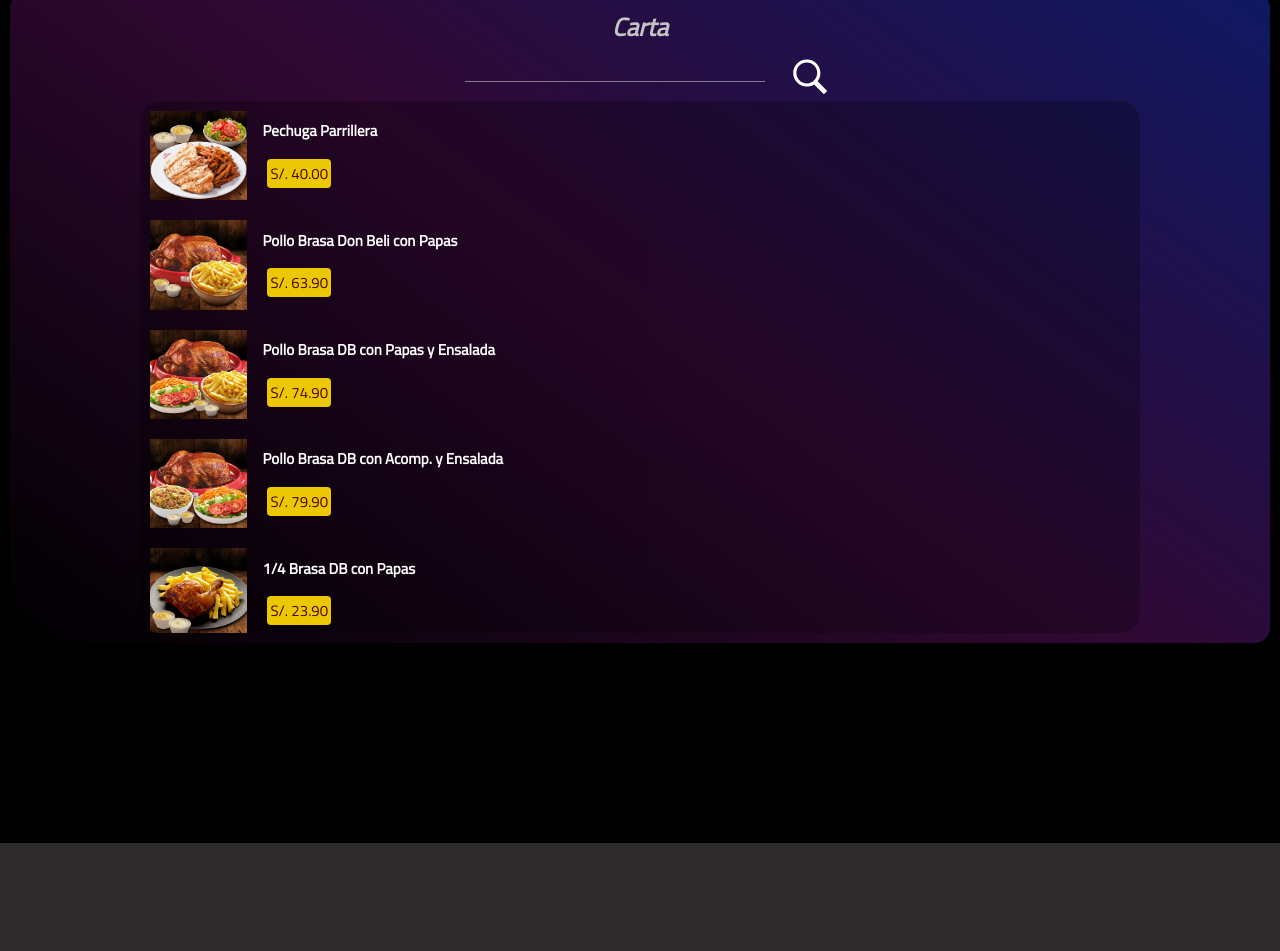
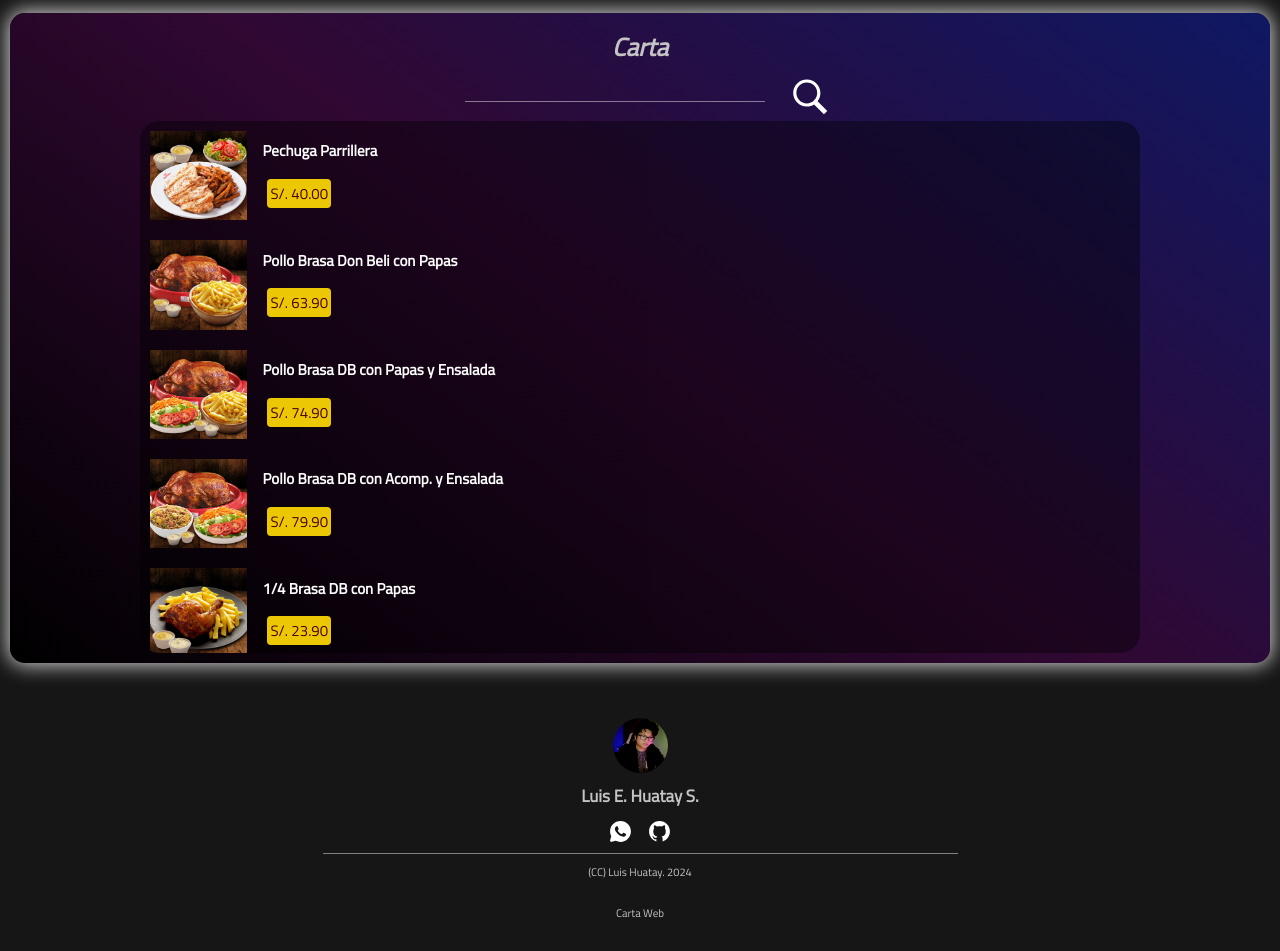
Before and after one commit to 1nfinit0/blacknet, a plain HTML site: page index.html in a window 1280 px wide. Shown: the part 1185-2136 px from the top of the page. Before the commit the page ends 2028 px from the top, so only its background shows below. Drawn offline with Linux system fonts and the light colour scheme.

Commit message:
Finalizado

```diff
--- a/index.html
+++ b/index.html
@@ -9,7 +9,8 @@
   <link rel="preconnect" href="https://fonts.googleapis.com">
   <link rel="preconnect" href="https://fonts.gstatic.com" crossorigin>
   <link href="https://fonts.googleapis.com/css2?family=Titillium+Web&display=swap" rel="stylesheet">
-  <title>|--XXXXXXX--|</title>
+  <link rel="shortcut icon" href="./1010/imgs/icon.png" type="image/x-icon">
+  <title>Don Belisario</title>
 </head>
 <body>
   <div id="preloader">
@@ -132,7 +133,19 @@
   </main>
 
   <footer>
-
+    <img src="./1010/imgs/foto_personal.jpg" alt="perfil">
+        <h2>Luis E. Huatay S.</h2>
+        <div class="costado">
+            <span>
+            </span>
+        </div>
+        <div class="redes">
+            <a href="https://wa.link/pvdrx9"><img src="./1010/imgs/whats.svg" alt="WhatssApp"></a>
+            <a href="https://github.com/1nfinit0"><img src="./1010/imgs/github.svg" alt="Github"></a>
+        </div>
+        <hr>
+        <p>(CC) Luis Huatay. 2024</p>
+        <p>Carta Web</p>
   </footer>
   <script src="./scripts.js">
   </script>
--- a/main.css
+++ b/main.css
@@ -10,7 +10,7 @@
 html {
   font-size: 62.5%;
   font-family: 'Titillium Web', sans-serif;
-  background-color: rgb(45, 43, 43);
+  background-color: rgb(22, 22, 22);
 }
 body {
   width: 100%;
@@ -45,7 +45,6 @@ body > * {
 }
 
 header {
-  background-color: black;
   position: relative;
 }
 header .header__portada--backgroundimg {
@@ -123,9 +122,10 @@ header .header__information div>div p {
 
 
 main {
-  background-color: rgb(0, 0, 0);
   min-height: calc(100vh - 20rem);
   padding: 0 10px;
+  margin: 20px 0px;
+  padding-bottom: 30px;
 }
 main .botones {
   width: 100%;
@@ -243,6 +243,9 @@ main .menu__caja {
   flex-direction: column;
   align-items: center;
   padding: 0px 5px;
+  -webkit-box-shadow: 0px 0px 20px 2px rgba(255,255,255,0.81);
+  -moz-box-shadow: 0px 0px 20px 2px rgba(255,255,255,0.81);
+  box-shadow: 0px 0px 20px 2px rgba(255,255,255,0.81);
 }
 main .menu__caja>h3 {
   color: #c4c4c4;
@@ -312,7 +315,7 @@ main .proyectos {
   display: flex;
   flex-direction: column;
   border-radius: 20px;
-  background-color: rgba(0, 0, 0, 0.244);
+  background-color: rgba(0, 0, 0, 0.396);
   overflow: scroll;
 }
 
@@ -386,9 +389,70 @@ CSS del menu contextuaLXDXD
 }
 
 
-
-
 footer {
-  background-color: rgb(0, 0, 0);
-  min-height: 200px;
+  width: 100%;
+  height: auto;
+  padding: 5px;
+  display: flex !important;
+  flex-direction: column;
+  align-items: center;
 }
+footer img {
+  width: 55px;
+  height: 55px;
+  border-radius: 55%;
+  filter: contrast(1.3);
+}
+footer h2 {
+  max-width: 210px;
+  padding: 10px 0 5px 0;
+  text-align: center;
+  margin: 0 auto;
+  font-size: 1.7rem;
+  font-weight: bold;
+  color: #c4c4c4;
+}
+footer .costado {
+  margin: 0 auto;
+  width: 200px;
+  display: flex;
+  flex-direction: row;
+}
+.costado span {
+  width: 50%;
+}
+.costado h4 {
+  width: 50%;
+  text-align: center;
+  font-size: 1.2rem;
+}
+footer .redes {
+  display: flex;
+  flex-direction: row;
+  margin: 0 auto;
+  padding: 5px;
+}
+.redes a > img {
+  width: 25px;
+  height: auto;
+  filter: invert(1);
+  margin: 0 7px;
+  border-radius: 0%;
+}
+footer hr {
+  width: 50%;
+  max-width: 700px;
+  border: none;
+  height: 1px;
+  background-color: gray;
+  margin: 0 auto;
+  margin-bottom: 10px;
+}
+footer p {
+  margin: 0 auto;
+  text-align: center;
+  font-size: 1.1rem;
+  padding-bottom: 25px;
+  max-width: 350px;
+  color: #c4c4c4;
+}
--- a/scripts.js
+++ b/scripts.js
@@ -101,6 +101,41 @@ const files = [
       alt: 'No disponible',
       titulo: 'Pollo Brasa Don Beli',
       price: 'S/. 44.90'
+  },
+  {   src: './1010/unidades/13.jpg',
+      alt: 'No disponible',
+      titulo: 'Ensalada Cocida',
+      price: 'S/. 17.90'
+  },
+  {   src: './1010/unidades/14.jpg',
+      alt: 'No disponible',
+      titulo: 'Ensalada Fresca',
+      price: 'S/. 15.90'
+  },
+  {   src: './1010/unidades/15.jpg',
+      alt: 'No disponible',
+      titulo: 'Papas Crocantitas',
+      price: 'S/. 9.90'
+  },
+  {   src: './1010/unidades/16.jpg',
+      alt: 'No disponible',
+      titulo: 'Papas del Caporal Personal',
+      price: 'S/. 12.90'
+  },
+  {   src: './1010/unidades/17.jpg',
+      alt: 'No disponible',
+      titulo: 'Camotitos de la Abuelita Personal',
+      price: 'S/. 12.90'
+  },
+  {   src: './1010/unidades/18.jpg',
+      alt: 'No disponible',
+      titulo: 'Arroz Chaufa Personal',
+      price: 'S/. 9.90'
+  },
+  {   src: './1010/unidades/19.jpg',
+      alt: 'No disponible',
+      titulo: 'Arrocito de la Cacerola Personal',
+      price: 'S/. 9.90'
   }
 ]
 
```
Also changed, not shown: 1010/imgs/foto_personal.jpg (added), 1010/imgs/github.svg (added), 1010/imgs/icon.png (added), 1010/imgs/whats.svg (added), 1010/unidades/13.jpg (added), 1010/unidades/14.jpg (added), 1010/unidades/15.jpg (added), 1010/unidades/16.jpg (added), 1010/unidades/17.jpg (added), 1010/unidades/18.jpg (added), 1010/unidades/19.jpg (added), 4 other files.
